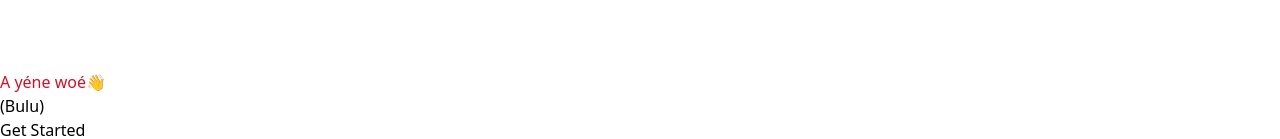
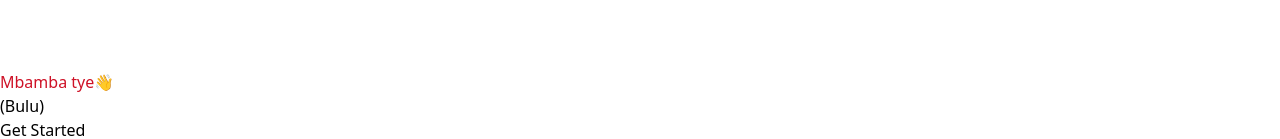
Before and after one commit to G4EVA-dev/KWIFE, a React (Vite) app: page / in a window 1280 px wide. Shown: the part 1234-1373 px from the top of the page. Built offline with nearby package versions, Linux system fonts and the light colour scheme.

Commit message:
correct greetings on welcome page

```diff
--- a/src/pages/Category.jsx
+++ b/src/pages/Category.jsx
@@ -5,12 +5,12 @@ import { Link } from "react-router-dom";
 
 const welcomePhrases = [
   { language: "English", phrase: "Welcomes you" },
-  { language: "Bulu", phrase: "A yéne woé" },
-  { language: "Duala", phrase: "A sómba oa" },
-  { language: "Ewondo", phrase: "A yéne woé" },
+  { language: "Bulu", phrase: "Mbamba tye" },
+  { language: "Duala", phrase: "Pô la ɓwâm" },
+  { language: "Ewondo", phrase: "masuk" },
   { language: "Fang", phrase: "A yebe wa" },
-  { language: "Fulfulde", phrase: "E jaɓɓi ma" },
-  { language: "Bassa", phrase: "A yéne woé" },
+  { language: "Fulfulde", phrase: "Jaɓɓaama" },
+  { language: "Bassa", phrase: "Ḿ kpɔ̃ m̀ hwìǐ (sg) À kpɔ̃ m̀ hwìǐ (pl)" },
 ];
 
 const colors = ["#007A5E", "#CE1126", "#FCD116"]; // Cameroon flag colors
```
